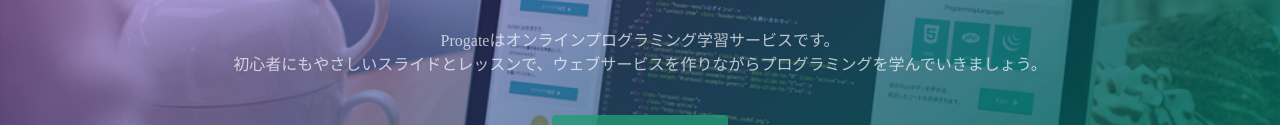
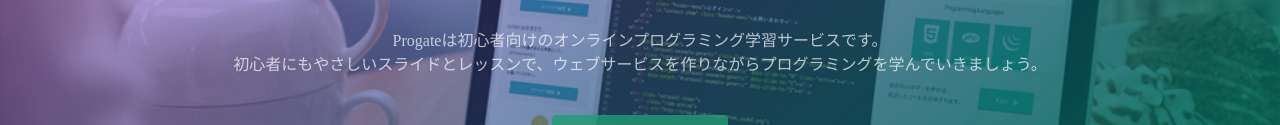
Before and after one commit to nampopo-web/nampopo-web, a plain HTML site: page index.html in a window 1280 px wide. Shown: the part 317-442 px from the top of the page. Drawn offline with Linux system fonts and the light colour scheme.

Commit message:
Update index.html

```diff
--- a/index.html
+++ b/index.html
@@ -24,7 +24,7 @@
   <div class="top-wrapper">
     <div class="container">
       <h1>LEARN TO CODE.<br>LEARN TO BE CREATIVE.</h1>
-      <p>Progateはオンラインプログラミング学習サービスです。<br>初心者にもやさしいスライドとレッスンで、ウェブサービスを作りながらプログラミングを学んでいきましょう。</p>
+      <p>Progateは初心者向けのオンラインプログラミング学習サービスです。<br>初心者にもやさしいスライドとレッスンで、ウェブサービスを作りながらプログラミングを学んでいきましょう。</p>
       <div class="btn-wrapper">
         <a href="#" class="btn signup">新規登録はこちら</a>
         <p>or</p>
```
